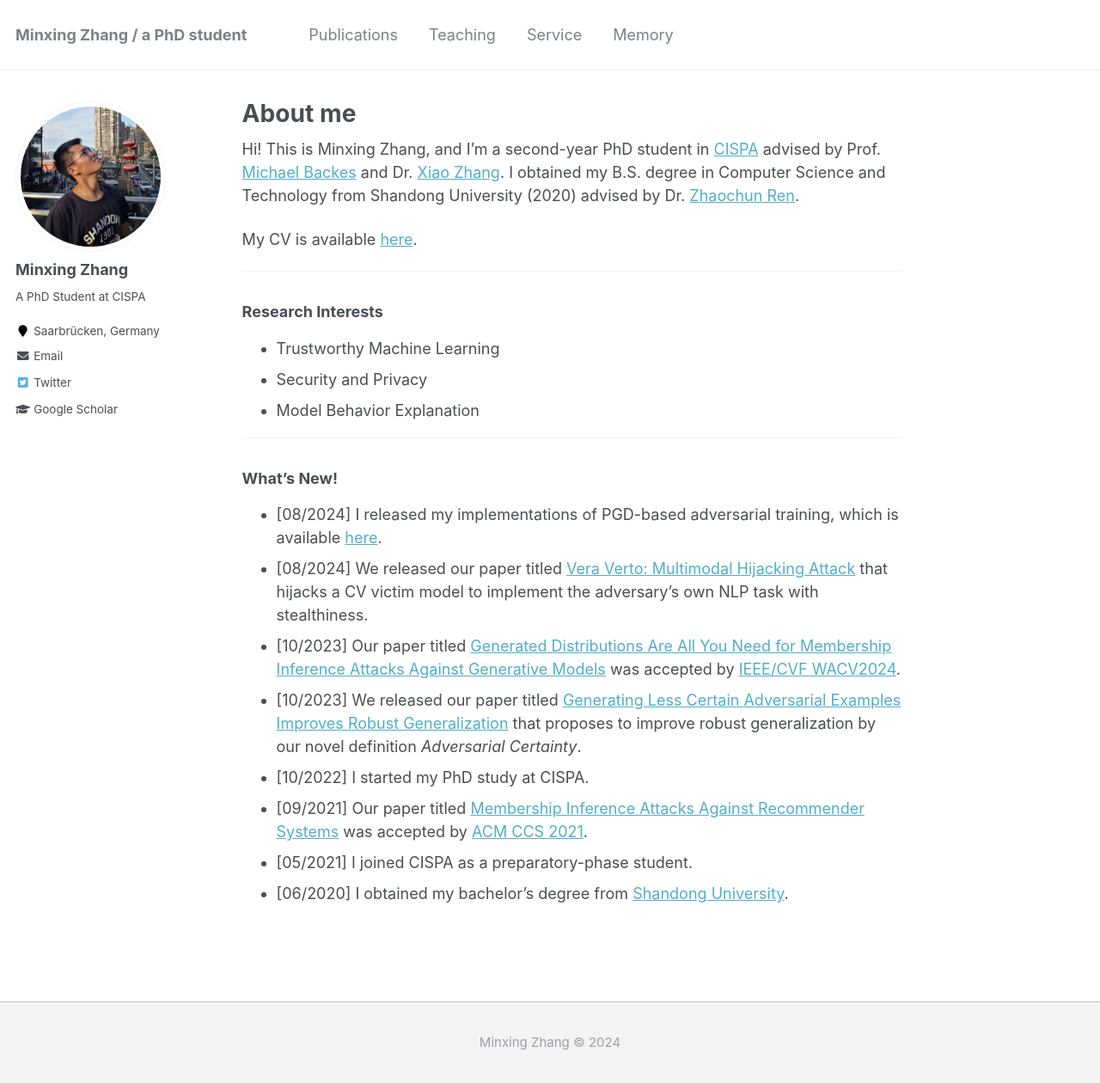
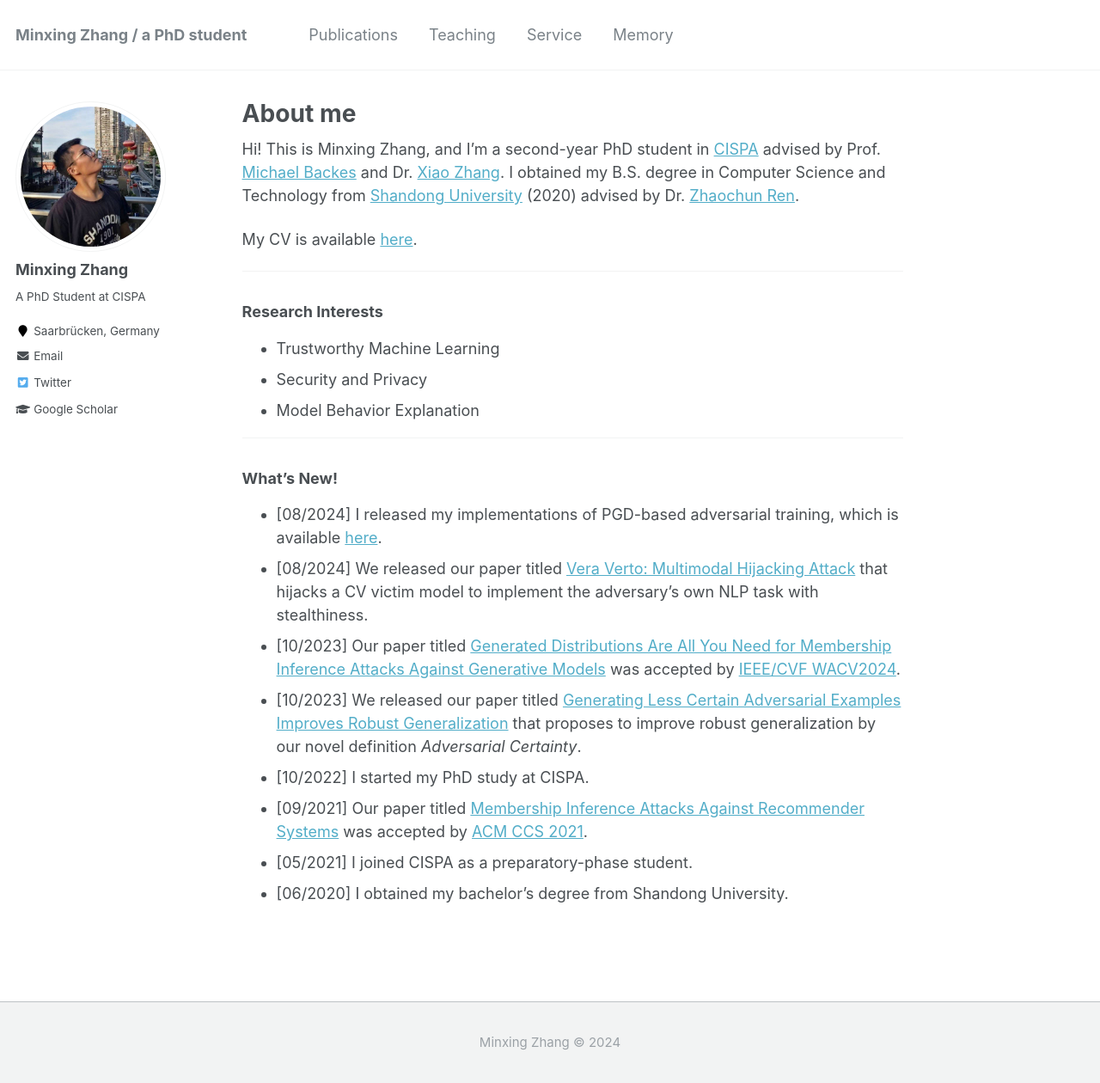
Before and after one commit to WJEN-orz/WJEN-orz.github.io, a Jekyll site: the page built from _pages/about.md, in a window 1280 px wide and 1260 px high. Shown: the whole window at 86% size. Built offline with Jekyll 4.4.1, drawn with Linux system fonts in a browser that asks for light colours; part of the change alters nothing that is shown.

```diff
--- a/_pages/about.md
+++ b/_pages/about.md
@@ -8,7 +8,7 @@ redirect_from:
   - /about.html
 ---
 
-Hi! This is Minxing Zhang, and I'm a second-year PhD student in <a href="https://cispa.de/en" target="_blank">CISPA</a> advised by Prof. <a href="https://michaelbackes.eu/" target="_blank">Michael Backes</a> and Dr. <a href="https://xiao-zhang.net/" target="_blank">Xiao Zhang</a>. I obtained my B.S. degree in Computer Science and Technology from Shandong University (2020) advised by Dr. <a href="https://renzhaochun.github.io/" target="_blank">Zhaochun Ren</a>.
+Hi! This is Minxing Zhang, and I'm a second-year PhD student in <a href="https://cispa.de/en" target="_blank">CISPA</a> advised by Prof. <a href="https://michaelbackes.eu/" target="_blank">Michael Backes</a> and Dr. <a href="https://xiao-zhang.net/" target="_blank">Xiao Zhang</a>. I obtained my B.S. degree in Computer Science and Technology from <a href="https://www.sdu.edu.cn/" target="_blank">Shandong University</a> (2020) advised by Dr. <a href="https://renzhaochun.github.io/" target="_blank">Zhaochun Ren</a>.
 
 My CV is available [here](CV.pdf).
 
@@ -31,4 +31,4 @@ My CV is available [here](CV.pdf).
 - [10/2022] I started my PhD study at CISPA.
 - [09/2021] Our paper titled <a href="https://dl.acm.org/doi/10.1145/3460120.3484770" target="_blank">Membership Inference Attacks Against Recommender Systems</a> was accepted by <a href="https://www.sigsac.org/ccs/CCS2021/" target="_blank">ACM CCS 2021</a>.
 - [05/2021] I joined CISPA as a preparatory-phase student.
-- [06/2020] I obtained my bachelor's degree from <a href="https://www.sdu.edu.cn/" target="_blank">Shandong University</a>.
+- [06/2020] I obtained my bachelor's degree from Shandong University.
```
